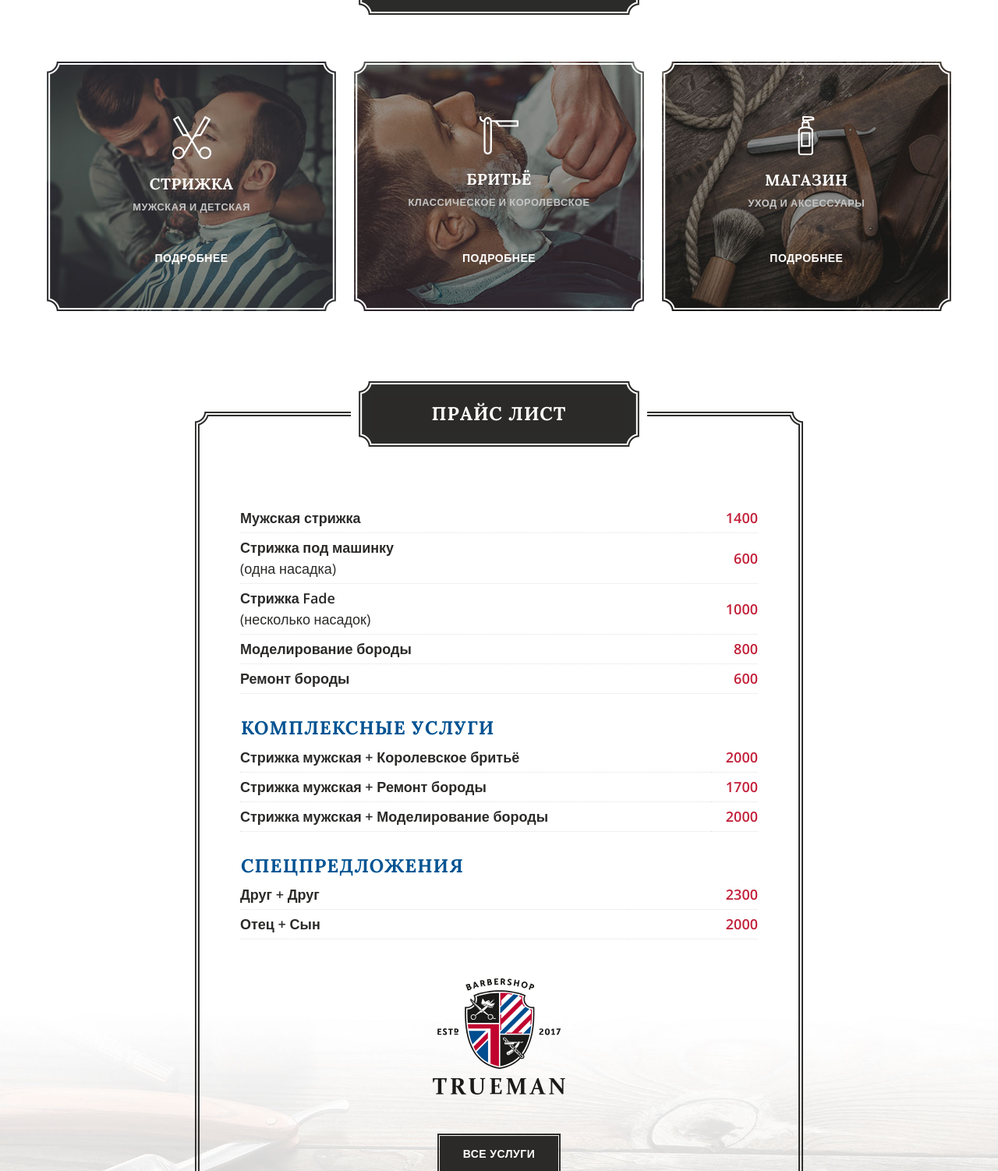
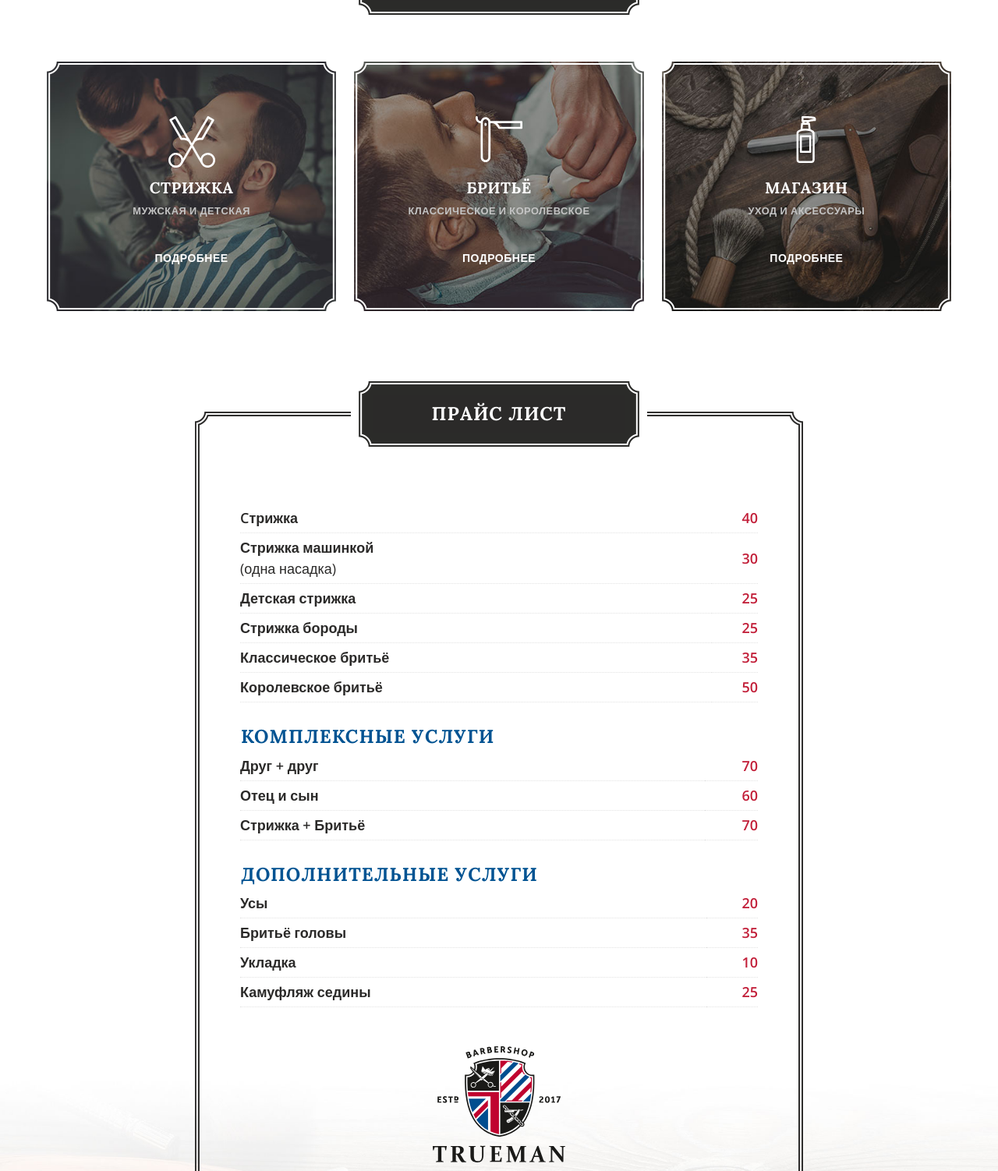
Before and after one commit to nigel-riss/trueman, a PHP site: page / in a window 1280 px wide. Shown: the part 1282-2784 px from the top of the page at 78% size. Run offline with PHP 8.4, Linux system fonts and the light colour scheme; some libraries are stand-ins or nearby versions.

Commit message:
Service hover state added, button hover state added, Fonts fixes, Actual prices set

```diff
--- a/index.html
+++ b/index.html
@@ -59,7 +59,7 @@
       <div class="section__content section__content--services">
         <article class="service">
           <header class="service__header">
-            <div class="service__icon"><img src="./img/services/scisors-white.svg" alt=""/></div>
+            <div class="service__icon"><img class="service__icon-white" src="./img/services/scisors-white.svg" alt=""/><img class="service__icon-black" src="./img/services/scisors.svg" alt=""/></div>
             <h3 class="service__title">Стрижка</h3>
             <p class="service__subtitle">Мужская и Детская</p><a class="service__more" href="#">Подробнее</a>
           </header>
@@ -68,7 +68,7 @@
         </article>
         <article class="service">
           <header class="service__header">
-            <div class="service__icon"><img src="./img/services/razor-white.svg" alt=""/></div>
+            <div class="service__icon"><img class="service__icon-white" src="./img/services/razor-white.svg" alt=""/><img class="service__icon-black" src="./img/services/razor.svg" alt=""/></div>
             <h3 class="service__title">Бритьё</h3>
             <p class="service__subtitle">Классическое и Королевское</p><a class="service__more" href="#">Подробнее</a>
           </header>
@@ -77,7 +77,7 @@
         </article>
         <article class="service">
           <header class="service__header">
-            <div class="service__icon"><img src="./img/services/lotion-white.svg" alt=""/></div>
+            <div class="service__icon"><img class="service__icon-white" src="./img/services/lotion-white.svg" alt=""/><img class="service__icon-black" src="./img/services/lotion.svg" alt=""/></div>
             <h3 class="service__title">Магазин</h3>
             <p class="service__subtitle">Уход и Аксессуары</p><a class="service__more" href="#">Подробнее</a>
           </header>
@@ -94,50 +94,62 @@
         <div class="prices-wrapper">
           <table class="prices-table">
             <tr>
-              <td>Мужская стрижка</td>
-              <td>1400</td>
+              <td>Cтрижка</td>
+              <td>40</td>
             </tr>
             <tr>
-              <td>Стрижка под машинку <br><small>(одна насадка)</small></td>
-              <td>600</td>
+              <td>Стрижка машинкой <br><small>(одна насадка)</small></td>
+              <td>30</td>
             </tr>
             <tr>
-              <td>Стрижка Fade <br><small>(несколько насадок)</small></td>
-              <td>1000</td>
+              <td>Детская стрижка</td>
+              <td>25</td>
             </tr>
             <tr>
-              <td>Моделирование бороды</td>
-              <td>800</td>
+              <td>Стрижка бороды</td>
+              <td>25</td>
             </tr>
             <tr>
-              <td>Ремонт бороды</td>
-              <td>600</td>
+              <td>Классическое бритьё</td>
+              <td>35</td>
+            </tr>
+            <tr>
+              <td>Королевское бритьё</td>
+              <td>50</td>
             </tr>
           </table>
           <table class="prices-table">
             <caption>Комплексные услуги</caption>
             <tr>
-              <td>Стрижка мужская + Королевское бритьё</td>
-              <td>2000</td>
+              <td>Друг + друг</td>
+              <td>70</td>
             </tr>
             <tr>
-              <td>Стрижка мужская + Ремонт бороды</td>
-              <td>1700</td>
+              <td>Отец и сын</td>
+              <td>60</td>
             </tr>
             <tr>
-              <td>Стрижка мужская + Моделирование бороды</td>
-              <td>2000</td>
+              <td>Стрижка + Бритьё</td>
+              <td>70</td>
             </tr>
           </table>
           <table class="prices-table">
-            <caption>Спецпредложения</caption>
+            <caption>Дополнительные услуги</caption>
             <tr>
-              <td>Друг + Друг</td>
-              <td>2300</td>
+              <td>Усы</td>
+              <td>20</td>
             </tr>
             <tr>
-              <td>Отец + Сын</td>
-              <td>2000</td>
+              <td>Бритьё головы</td>
+              <td>35</td>
+            </tr>
+            <tr>
+              <td>Укладка</td>
+              <td>10</td>
+            </tr>
+            <tr>
+              <td>Камуфляж седины</td>
+              <td>25</td>
             </tr>
           </table>
           <div class="price-logo">
--- a/styles.css
+++ b/styles.css
@@ -960,17 +989,50 @@ em {
     .service {
       height: 320px;
       padding-top: 70px; } }
+  .service:hover .service__image {
+    opacity: 0; }
+  .service:hover .service__title {
+    color: #1a1210; }
+  .service:hover .service__subtitle {
+    color: #2b2a29; }
+  .service:hover .service__more {
+    color: #c21f39; }
+  .service:hover .service__cover {
+    border: 18px solid transparent;
+    border-image: url("./img/light-grey-border.png") 36; }
+  .service:hover .service__icon-white {
+    opacity: 0; }
+  .service:hover .service__icon-black {
+    opacity: 1; }
   .service__header {
     position: relative;
     z-index: 3;
     height: 100%;
     text-align: center; }
   .service__icon {
+    position: relative;
     width: 50px;
+    height: 50px;
     margin: 0 auto;
-    padding-bottom: 20px; }
-    .service__icon img {
-      width: 100%; }
+    margin-bottom: 20px; }
+    @media (min-width: 1200px) {
+      .service__icon {
+        width: 60px;
+        height: 60px; } }
+    .service__icon-white {
+      position: absolute;
+      left: 0;
+      top: 0;
+      width: 100%;
+      opacity: 1;
+      transition: all 0.3s ease-out; }
+    .service__icon-black {
+      position: absolute;
+      left: 0;
+      top: 0;
+      width: 100%;
+      opacity: 0;
+      transition: all 0.3s ease-out; }
   .service__title {
     margin: 0;
     padding: 0;
```
Also changed, not shown: other parts of styles.css (+43 -11 lines), img/chain.svg (added), img/services/lotion.svg (added), img/services/razor.svg (added).
